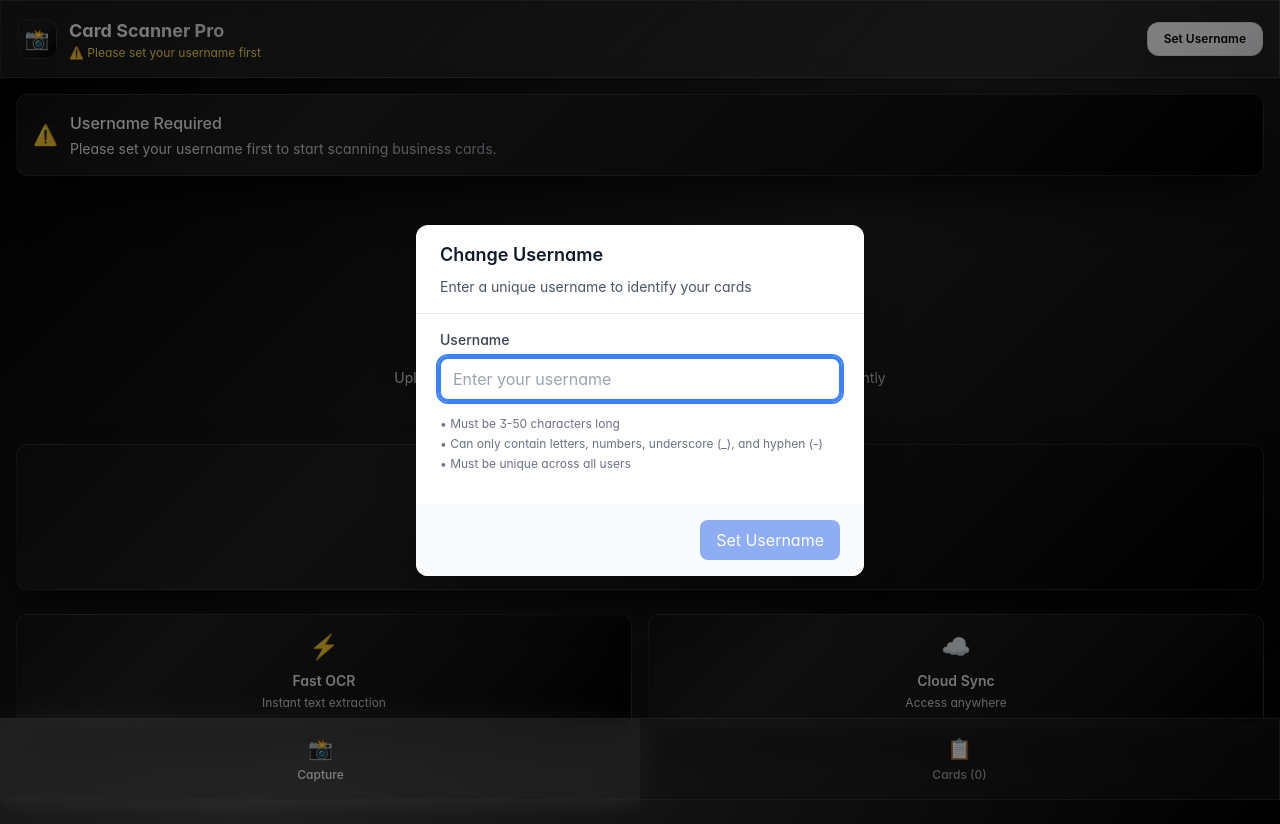
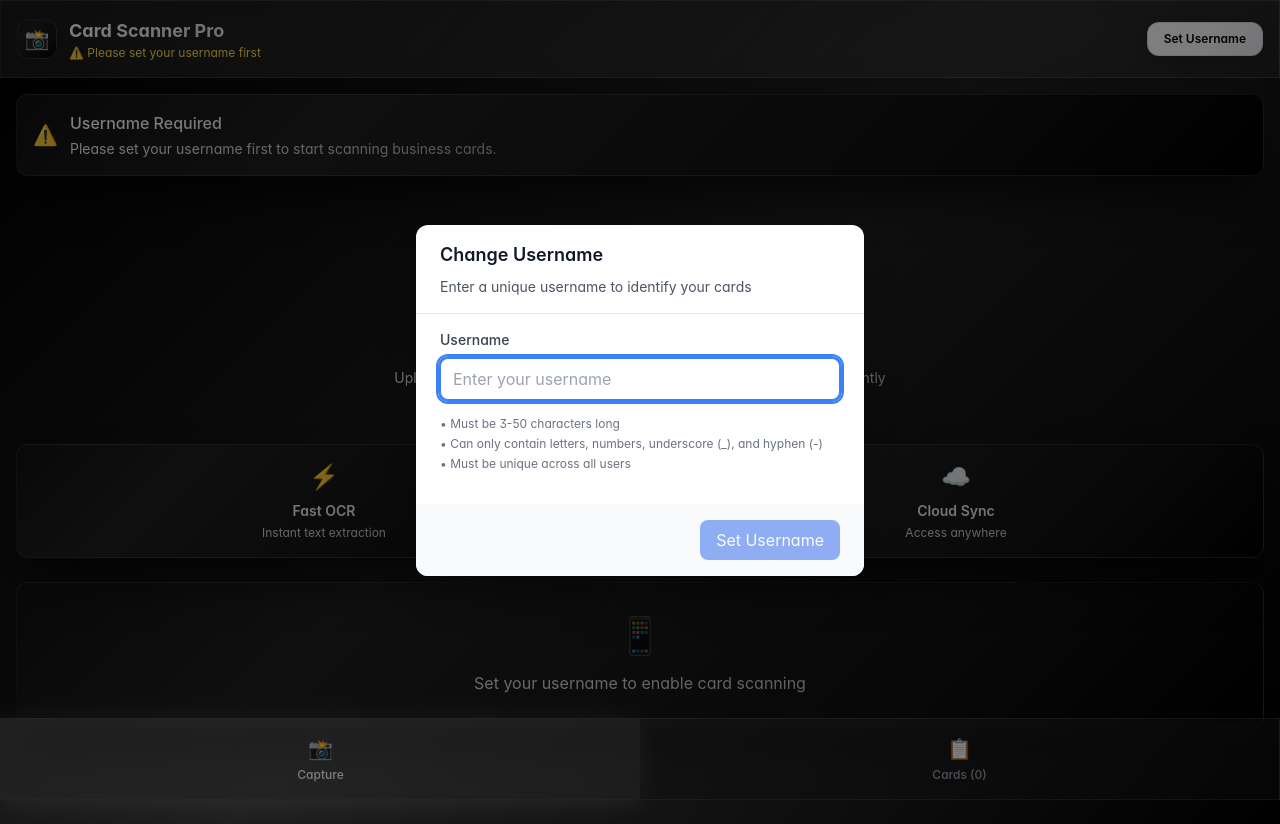
Before and after one commit to Sidreyas/Business-Card-Web-App, a React (Create React App) app: page / in a window 1280 px wide. Built offline with nearby package versions, Linux system fonts and the light colour scheme; no server answers.

Commit message:
Rearrange layout: place features above capture form

```diff
--- a/src/App.js
+++ b/src/App.js
@@ -548,18 +548,8 @@ function CapturePageContent({ onOcrResult, userName }) {
         </p>
       </div>
 
-      {/* Upload Form - only show if username is set */}
-      {isUsernameSet ? (
-        <UploadForm onOcrResult={onOcrResult} />
-      ) : (
-        <div className="premium-card glow-box rounded-xl p-8 text-center border border-white/10">
-          <span className="text-4xl mb-4 block opacity-50">📱</span>
-          <p className="text-gradient-accent">Set your username to enable card scanning</p>
-        </div>
-      )}
-
       {/* Premium Features */}
-      <div className="grid grid-cols-2 gap-4 mt-8">
+      <div className="grid grid-cols-2 gap-4 mb-8">
         <div className="premium-card glow-box rounded-xl p-4 border border-white/10">
           <div className="text-center">
             <span className="text-2xl mb-2 block">⚡</span>
@@ -575,6 +565,16 @@ function CapturePageContent({ onOcrResult, userName }) {
           </div>
         </div>
       </div>
+
+      {/* Upload Form - only show if username is set */}
+      {isUsernameSet ? (
+        <UploadForm onOcrResult={onOcrResult} />
+      ) : (
+        <div className="premium-card glow-box rounded-xl p-8 text-center border border-white/10">
+          <span className="text-4xl mb-4 block opacity-50">📱</span>
+          <p className="text-gradient-accent">Set your username to enable card scanning</p>
+        </div>
+      )}
     </div>
   );
 }
```
